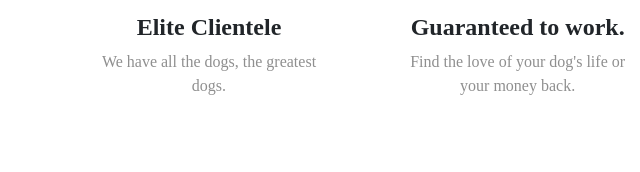
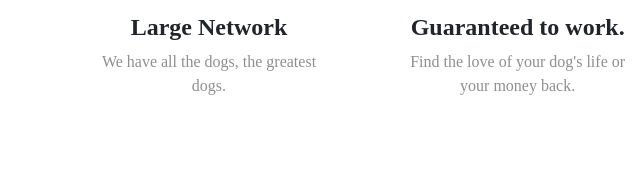
Before and after one commit to srivastavas08/Tindog, a plain HTML site: page index.html in a window 1280 px wide. Shown: the part 824-996 px from the top of the page, 431-1071 px from the left. Drawn offline with nearby package versions, Linux system fonts and the light colour scheme.

Commit message:
Update index.html

```diff
--- a/index.html
+++ b/index.html
@@ -95,7 +95,7 @@
       </div>
       <div class="col-lg-4 col-md-12 feature-box">
         <i class="fas fa-bullseye fa-4x color-icon"></i>
-        <h3>Elite Clientele</h3>
+        <h3>Large Network</h3>
         <p>We have all the dogs, the greatest dogs.</p>
       </div>
       <div class="col-lg-4 col-md-12 feature-box">
```
